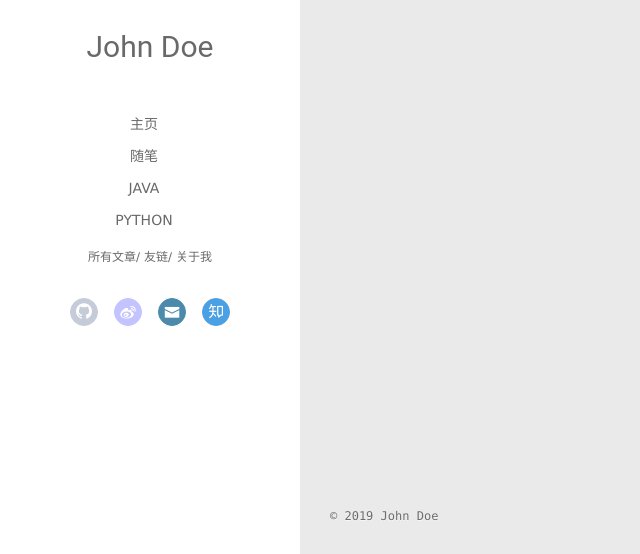
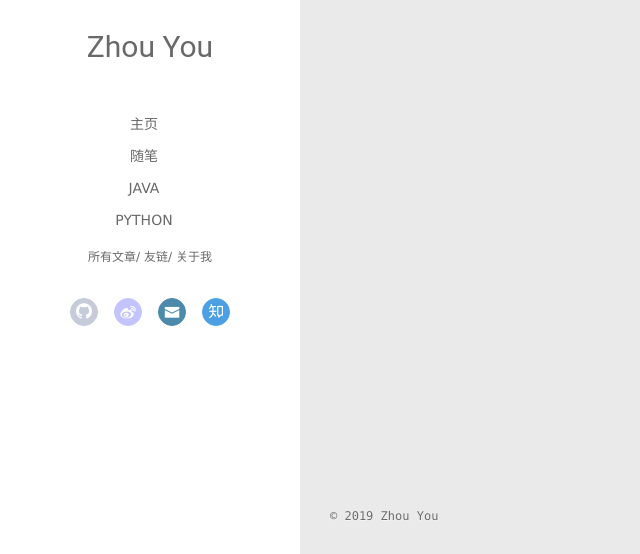
Before and after one commit to zhouyouomg/.github.io, a plain HTML site: page archives/2019/11/index.html in a window 1280 px wide. Shown: the part 243-797 px from the top of the page, 0-640 px from the left. Drawn offline with Linux system fonts and the light colour scheme; files that its build step writes are made by us from their sources; files whose address does not match are found by name.

Commit message:
Site updated: 2019-11-08 16:34:19

```diff
--- a/archives/2019/11/index.html
+++ b/archives/2019/11/index.html
@@ -6,16 +6,16 @@
   <meta name="renderer" content="webkit">
   <meta http-equiv="X-UA-Compatible" content="IE=edge" >
   <link rel="dns-prefetch" href="https://zhouyouomg.github.io/zhouyou.github.io">
-  <title>Archives: 2019/11 | Hexo</title>
+  <title>Archives: 2019/11 | Zhouyou &#39;s space</title>
   <meta name="viewport" content="width=device-width, initial-scale=1, maximum-scale=1">
   <meta property="og:type" content="website">
-<meta property="og:title" content="Hexo">
+<meta property="og:title" content="Zhouyou &#39;s space">
 <meta property="og:url" content="https:&#x2F;&#x2F;zhouyouomg.github.io&#x2F;zhouyou.github.io&#x2F;archives&#x2F;2019&#x2F;11&#x2F;index.html">
-<meta property="og:site_name" content="Hexo">
-<meta property="og:locale" content="en">
+<meta property="og:site_name" content="Zhouyou &#39;s space">
+<meta property="og:locale" content="zh-CN">
 <meta name="twitter:card" content="summary">
 
-    <link rel="alternative" href="/atom.xml" title="Hexo" type="application/atom+xml">
+    <link rel="alternative" href="/atom.xml" title="Zhouyou &#39;s space" type="application/atom+xml">
 
 
     <link rel="icon" href="/favicon.png">
@@ -45,7 +45,7 @@
 			<img src="/img/gua.jpg" class="js-avatar">
 		</a>
 		<hgroup>
-		  <h1 class="header-author"><a href="/">John Doe</a></h1>
+		  <h1 class="header-author"><a href="/">Zhou You</a></h1>
 		</hgroup>
 
 
@@ -107,7 +107,7 @@
 				<img src="/img/gua.jpg" class="js-avatar">
 			</div>
 			<hgroup>
-			  <h1 class="header-author js-header-author">John Doe</h1>
+			  <h1 class="header-author js-header-author">Zhou You</h1>
 			</hgroup>
 
 
@@ -240,7 +240,7 @@
   <div class="outer">
     <div id="footer-info">
     	<div class="footer-left">
-    		&copy; 2019 John Doe
+    		&copy; 2019 Zhou You
     	</div>
       	<div class="footer-right">
       		<a href="http://hexo.io/" target="_blank">Hexo</a>  Theme <a href="https://github.com/litten/hexo-theme-yilia" target="_blank">Yilia</a> by Litten
--- a/content.json
+++ b/content.json
@@ -1 +1 @@
-{"meta":{"title":"Hexo","subtitle":"","description":"","author":"John Doe","url":"https://zhouyouomg.github.io/zhouyou.github.io","root":"/zhouyou.github.io/"},"pages":[],"posts":[{"title":"test_my_site","slug":"test-my-site","date":"2019-11-07T09:48:01.000Z","updated":"2019-11-07T09:48:01.213Z","comments":true,"path":"2019/11/07/test-my-site/","link":"","permalink":"https://zhouyouomg.github.io/zhouyou.github.io/2019/11/07/test-my-site/","excerpt":"","text":"","categories":[],"tags":[]},{"title":"Hello World","slug":"hello-world","date":"2019-11-07T09:30:51.123Z","updated":"2019-11-07T09:30:51.123Z","comments":true,"path":"2019/11/07/hello-world/","link":"","permalink":"https://zhouyouomg.github.io/zhouyou.github.io/2019/11/07/hello-world/","excerpt":"","text":"Welcome to Hexo! This is your very first post. Check documentation for more info. If you get any problems when using Hexo, you can find the answer in troubleshooting or you can ask me on GitHub. Quick StartCreate a new post1$ hexo new \"My New Post\" More info: Writing Run server1$ hexo server More info: Server Generate static files1$ hexo generate More info: Generating Deploy to remote sites1$ hexo deploy More info: Deployment","categories":[],"tags":[]}]}
+{"meta":{"title":"Zhouyou 's space","subtitle":"","description":"","author":"Zhou You","url":"https://zhouyouomg.github.io/zhouyou.github.io","root":"/zhouyou.github.io/"},"pages":[],"posts":[{"title":"test_my_site","slug":"test-my-site","date":"2019-11-07T09:48:01.000Z","updated":"2019-11-07T09:48:01.213Z","comments":true,"path":"2019/11/07/test-my-site/","link":"","permalink":"https://zhouyouomg.github.io/zhouyou.github.io/2019/11/07/test-my-site/","excerpt":"","text":"","categories":[],"tags":[]},{"title":"Hello World","slug":"hello-world","date":"2019-11-07T09:30:51.123Z","updated":"2019-11-07T09:30:51.123Z","comments":true,"path":"2019/11/07/hello-world/","link":"","permalink":"https://zhouyouomg.github.io/zhouyou.github.io/2019/11/07/hello-world/","excerpt":"","text":"Welcome to Hexo! This is your very first post. Check documentation for more info. If you get any problems when using Hexo, you can find the answer in troubleshooting or you can ask me on GitHub. Quick StartCreate a new post1$ hexo new \"My New Post\" More info: Writing Run server1$ hexo server More info: Server Generate static files1$ hexo generate More info: Generating Deploy to remote sites1$ hexo deploy More info: Deployment","categories":[],"tags":[]}]}
```
Also changed, not shown: 2019/11/07/hello-world/index.html (+7 -7 lines), 2019/11/07/test-my-site/index.html (+7 -7 lines), archives/2019/index.html (+8 -8 lines), archives/index.html (+8 -8 lines), index.html (+8 -8 lines).
